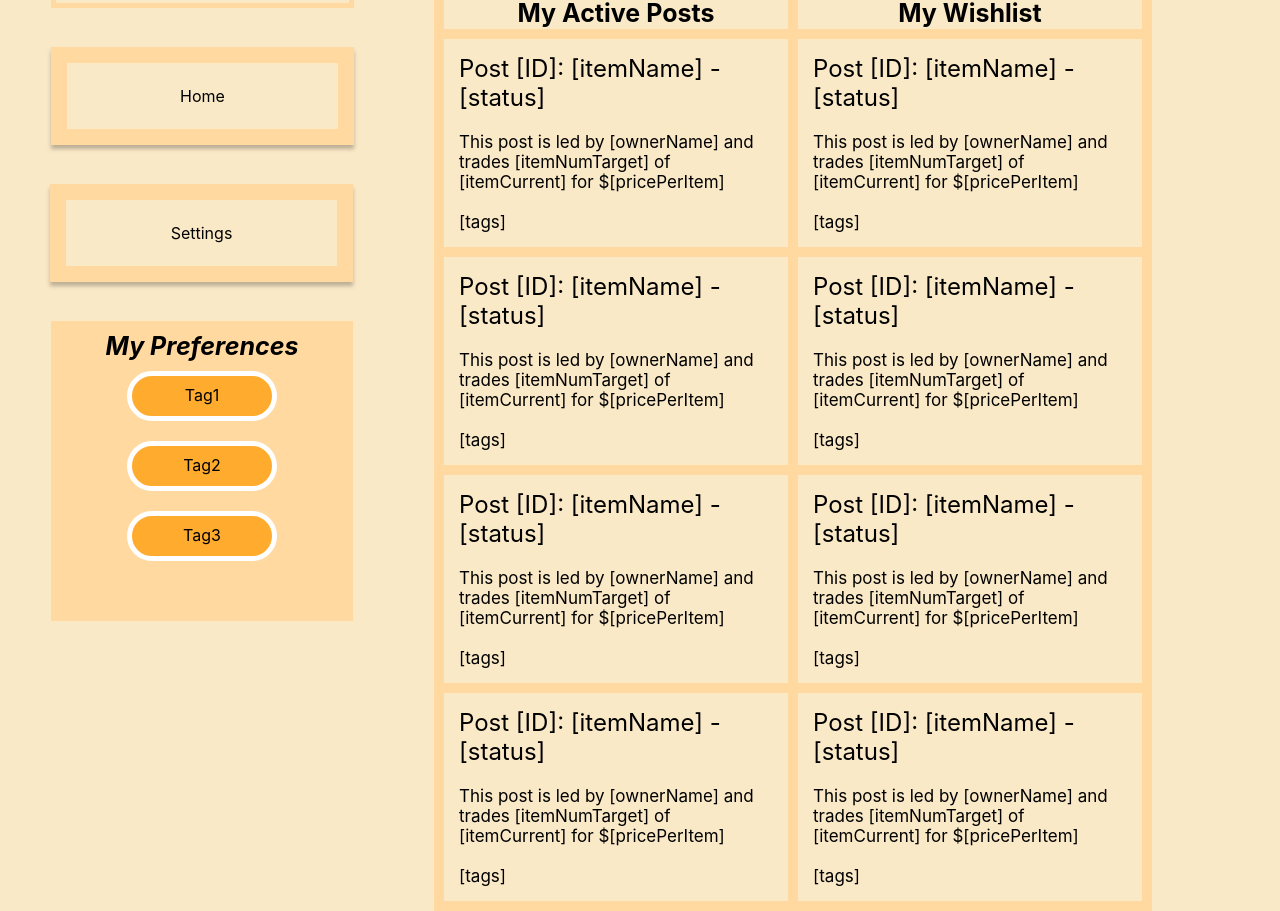
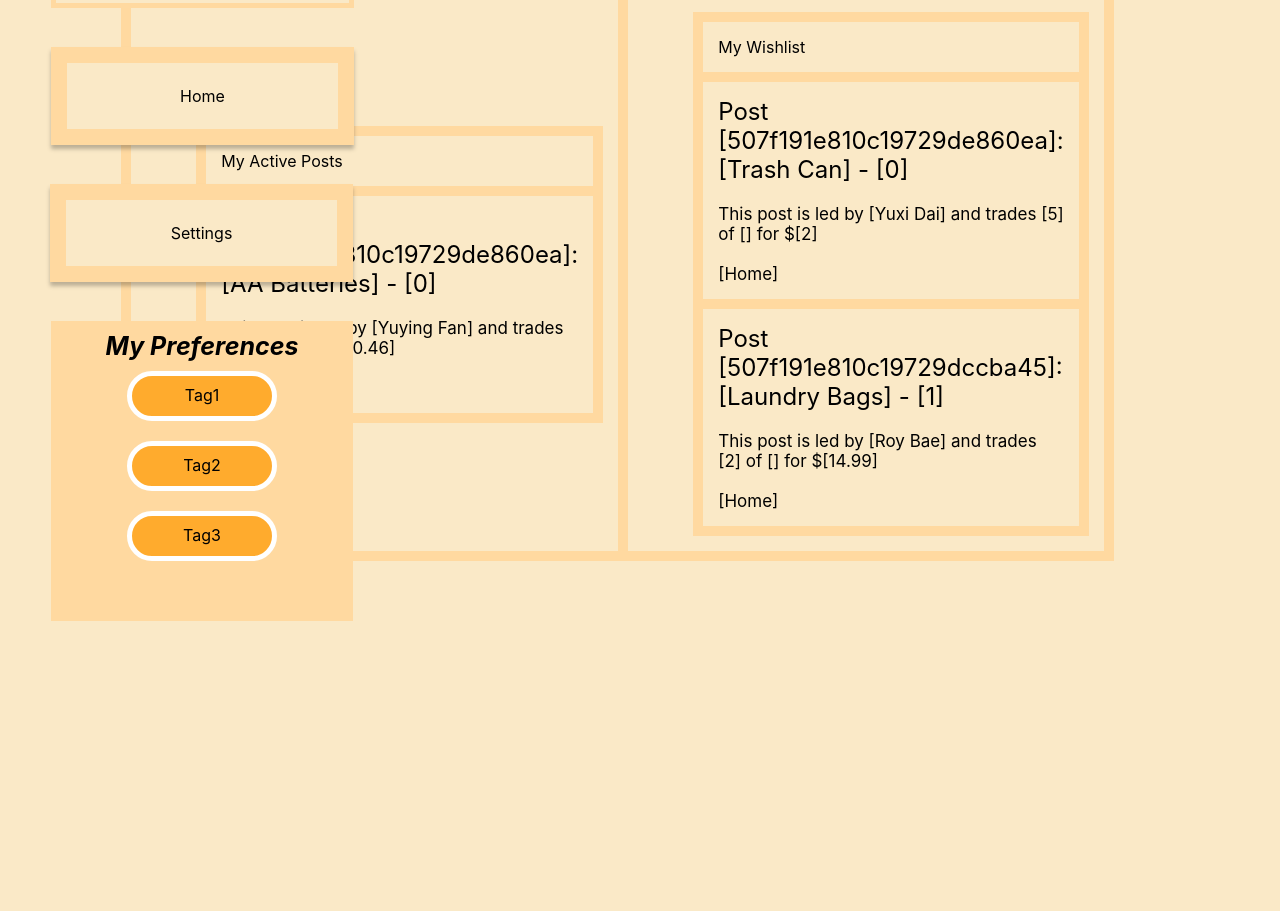
Before and after one commit to cis350/project-uniteandconquer, a React (Create React App) app in the folder uniteandconquer/: page /user-profile in a window 1280 px wide. Shown: the part 140-1051 px from the top of the page. After the commit the page ends 800 px from the top, so only its background shows below. Built offline with nearby package versions, Linux system fonts and the light colour scheme.

Commit message:
update table, but trouble with styling

```diff
--- a/uniteandconquer/src/components/UserProfile.js
+++ b/uniteandconquer/src/components/UserProfile.js
@@ -16,6 +16,7 @@ function UserProfile() {
   const myStorage = window.sessionStorage;
   const PostTableGenerator = (postsOrWishList) => {
     const table = postsOrWishList.map((post) => (
+      <tr>
         <td>
           <div className="post-title">
             Post [
@@ -44,6 +45,7 @@ function UserProfile() {
             ]
           </div>
         </td>
+      </tr>
     ));
     return table;
   };
@@ -54,7 +56,7 @@ function UserProfile() {
       if (success) {
         // setTags(userInfo.interests);
         setPosts(userInfo.posts);
-        // setWishList(userInfo.wishList);
+        setWishList(userInfo.wishList);
       } else {
         console.log(err);
       }
@@ -75,102 +77,32 @@ function UserProfile() {
         <div className="notifications-pos">{showNotifs ? <Notifications showNotifs={showNotifs} setShowNotifs={setShowNotifs} /> : ''}</div>
         <div>
           <table>
+            <tr>
+              <td>
+                <table>
+                  <thead>
+                    <tr>
+                      <td>My Active Posts</td>
+                    </tr>
+                  </thead>
                   <tbody>
-              <tr>
-                <th>My Active Posts</th>
-                <th>My Wishlist</th>
-              </tr>
-              <tr>
-                {/* {PostTableGenerator(posts)} */}
-                <td>
-                  <div className="post-title">Post [ID]: [itemName] - [status]</div>
-                  <div className="post-content">
-                    This post is led by [ownerName] and trades [itemNumTarget] of [itemCurrent] for
-                    $[pricePerItem]
-                    <br />
-                    <br />
-                    [tags]
-                  </div>
+                    { PostTableGenerator(posts)}
+                  </tbody>
+                </table>
               </td>
               <td>
-                  <div className="post-title">Post [ID]: [itemName] - [status]</div>
-                  <div className="post-content">
-                    This post is led by [ownerName] and trades [itemNumTarget] of [itemCurrent] for
-                    $[pricePerItem]
-                    <br />
-                    <br />
-                    [tags]
-                  </div>
+                <table>
+                  <thead>
+                    <tr>
+                      <td>My Wishlist</td>
+                    </tr>
+                  </thead>
+                  <tbody>
+                    {PostTableGenerator(whishList)}
+                  </tbody>
+                </table>
               </td>
             </tr>
-              <tr>
-                <td>
-                  <div className="post-title">Post [ID]: [itemName] - [status]</div>
-                  <div className="post-content">
-                    This post is led by [ownerName] and trades [itemNumTarget] of [itemCurrent] for
-                    $[pricePerItem]
-                    <br />
-                    <br />
-                    [tags]
-                  </div>
-                </td>
-                <td>
-                  <div className="post-title">Post [ID]: [itemName] - [status]</div>
-                  <div className="post-content">
-                    This post is led by [ownerName] and trades [itemNumTarget] of [itemCurrent] for
-                    $[pricePerItem]
-                    <br />
-                    <br />
-                    [tags]
-                  </div>
-                </td>
-              </tr>
-              <tr>
-                <td>
-                  <div className="post-title">Post [ID]: [itemName] - [status]</div>
-                  <div className="post-content">
-                    This post is led by [ownerName] and trades [itemNumTarget] of [itemCurrent] for
-                    $[pricePerItem]
-                    <br />
-                    <br />
-                    [tags]
-                  </div>
-                </td>
-                <td>
-                  <div className="post-title">Post [ID]: [itemName] - [status]</div>
-                  <div className="post-content">
-                    This post is led by [ownerName] and trades [itemNumTarget] of [itemCurrent] for
-                    $[pricePerItem]
-                    <br />
-                    <br />
-                    [tags]
-                  </div>
-                </td>
-              </tr>
-              <tr>
-                <td>
-                  <div className="post-title">Post [ID]: [itemName] - [status]</div>
-                  <div className="post-content">
-                    This post is led by [ownerName] and trades [itemNumTarget] of [itemCurrent] for
-                    $[pricePerItem]
-                    <br />
-                    <br />
-                    [tags]
-                  </div>
-                </td>
-                <td>
-                  <div className="post-title">Post [ID]: [itemName] - [status]</div>
-                  <div className="post-content">
-                    This post is led by [ownerName] and trades [itemNumTarget] of [itemCurrent] for
-                    $[pricePerItem]
-                    <br />
-                    <br />
-                    [tags]
-                  </div>
-                </td>
-              </tr>
-
-            </tbody>
           </table>
 
         </div>
```
Also changed, not shown: 1 other file (tests, documents, lock files or other folders). Lines whose indentation alone changed are shown as unchanged.
